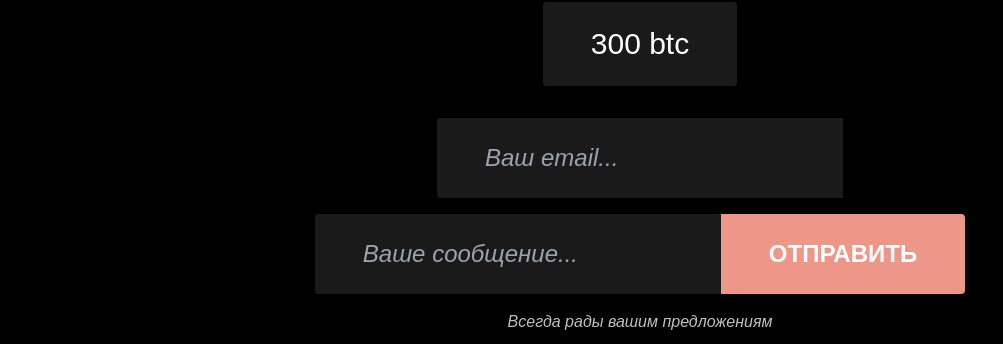
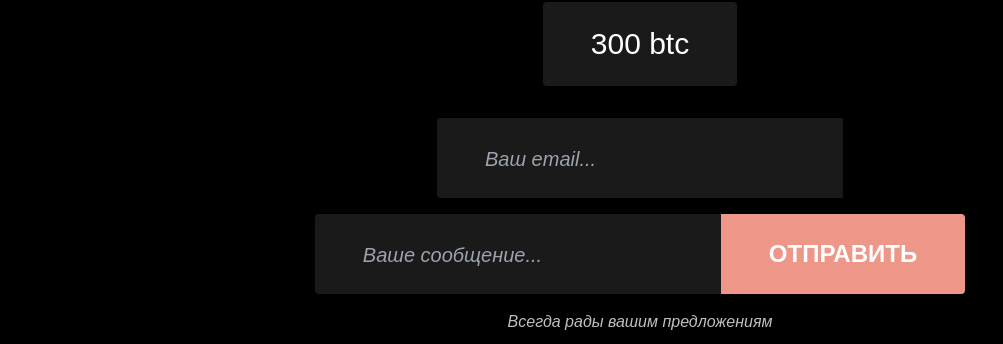
Before and after one commit to ALmazDD/alibaba.kz, a React (Vite) app: page / in a window 1280 px wide. Shown: the part 314-658 px from the top of the page, without its empty margins (0-1003 px from the left). Built offline with nearby package versions, Linux system fonts and the light colour scheme.

Commit message:
email send emailJs

```diff
--- a/src/index.css
+++ b/src/index.css
@@ -9,3 +9,8 @@ body {
   background-color: black;
 
 }
+
+input,
+input::placeholder {
+    font: 20px/3 sans-serif;
+}
```
Also changed, not shown: src/App.jsx (line endings or trailing spaces).
